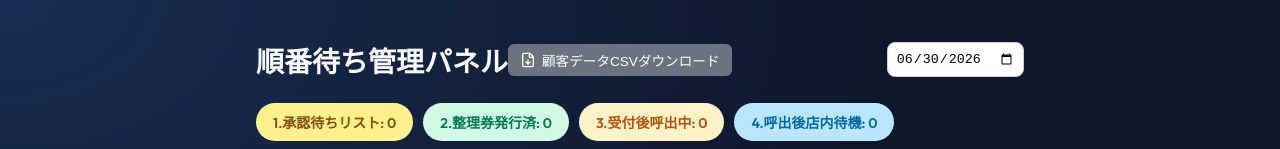
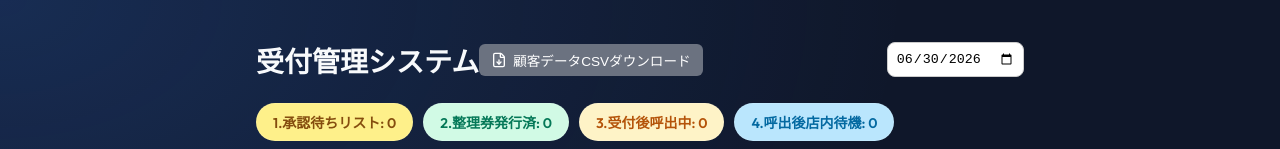
Before and after one commit to nyu618/A-time, a React (Vite) app in the folder client/: page /admin in a window 1280 px wide. Shown: the top 149 px of the page. Built offline with nearby package versions, Linux system fonts and the light colour scheme; no server answers.

Commit message:
style(admin): change title to 受付管理システム

```diff
--- a/client/src/pages/AdminView.jsx
+++ b/client/src/pages/AdminView.jsx
@@ -207,7 +207,7 @@ export default function AdminView() {
     <div className="admin-container">
       <header className="admin-header">
         <div style={{ display: 'flex', justifyContent: 'space-between', alignItems: 'center' }}>
-          <h1>順番待ち管理パネル</h1>
+          <h1>受付管理システム</h1>
           <button
             onClick={handleDownloadCsv}
             style={{ display: 'flex', alignItems: 'center', gap: '6px', backgroundColor: '#6b7280', color: 'white', padding: '6px 12px', borderRadius: '6px', border: 'none', cursor: 'pointer', fontSize: '0.85rem' }}
```
